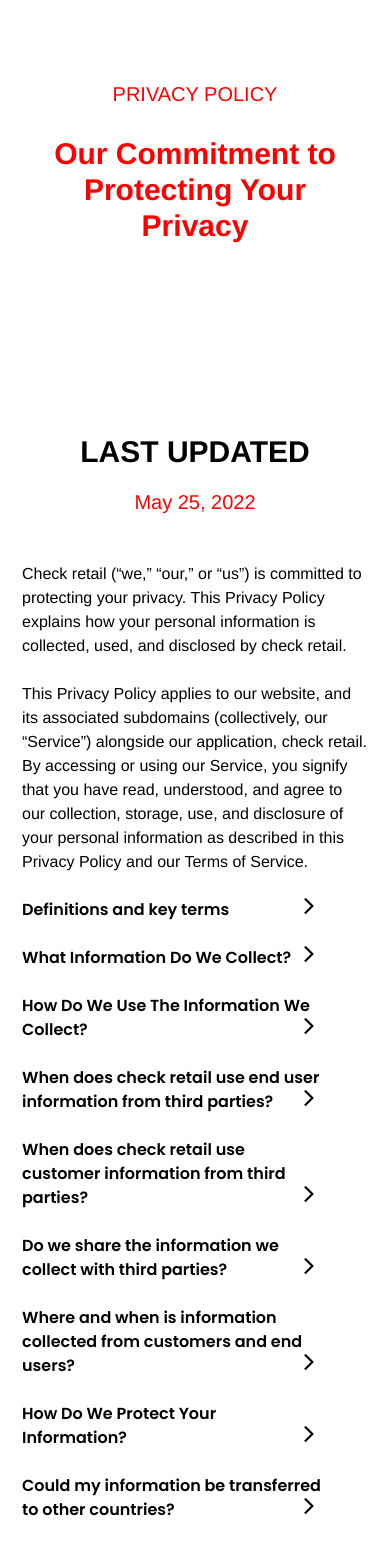
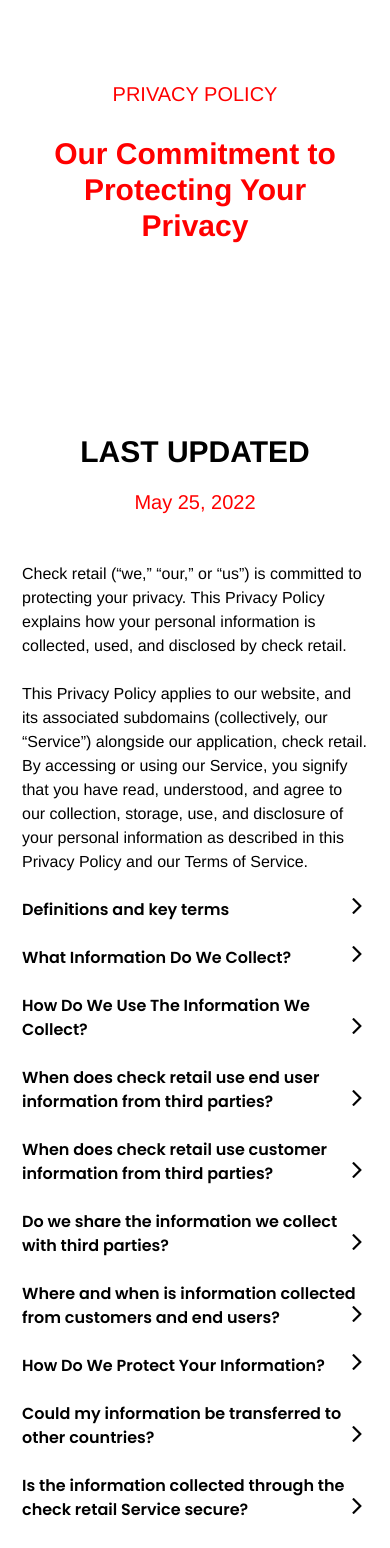
Before and after one commit to akeenzweb/privacy-policy, a Vue app: page / in a window 390 px wide. Shown: the top 1548 px of the page. Built offline with nearby package versions, Linux system fonts and the light colour scheme.

Commit message:
adjustesd style3

```diff
--- a/src/components/policy.vue
+++ b/src/components/policy.vue
@@ -402,7 +402,7 @@
     font-weight: 700;
     font-family: poppins;
 }
-.col-md-8 {
+.col-md-10 {
     text-align: center;
     padding: 40px;
 }
@@ -410,7 +410,7 @@
     height: 16px;
     width: 16px;
     float: right;
-    margin-right: 5px;
+    margin-right: 3px;
 }
 .rotate {
     transform: rotate(90deg);
@@ -500,7 +500,11 @@
         /* width: 280px; */
     }
     section p:nth-child(1){
-        max-width: 300px;
+        max-width: 390px;
+
+    }
+    img{
+        transform: translateY(20px);
     }
 }
 
```
